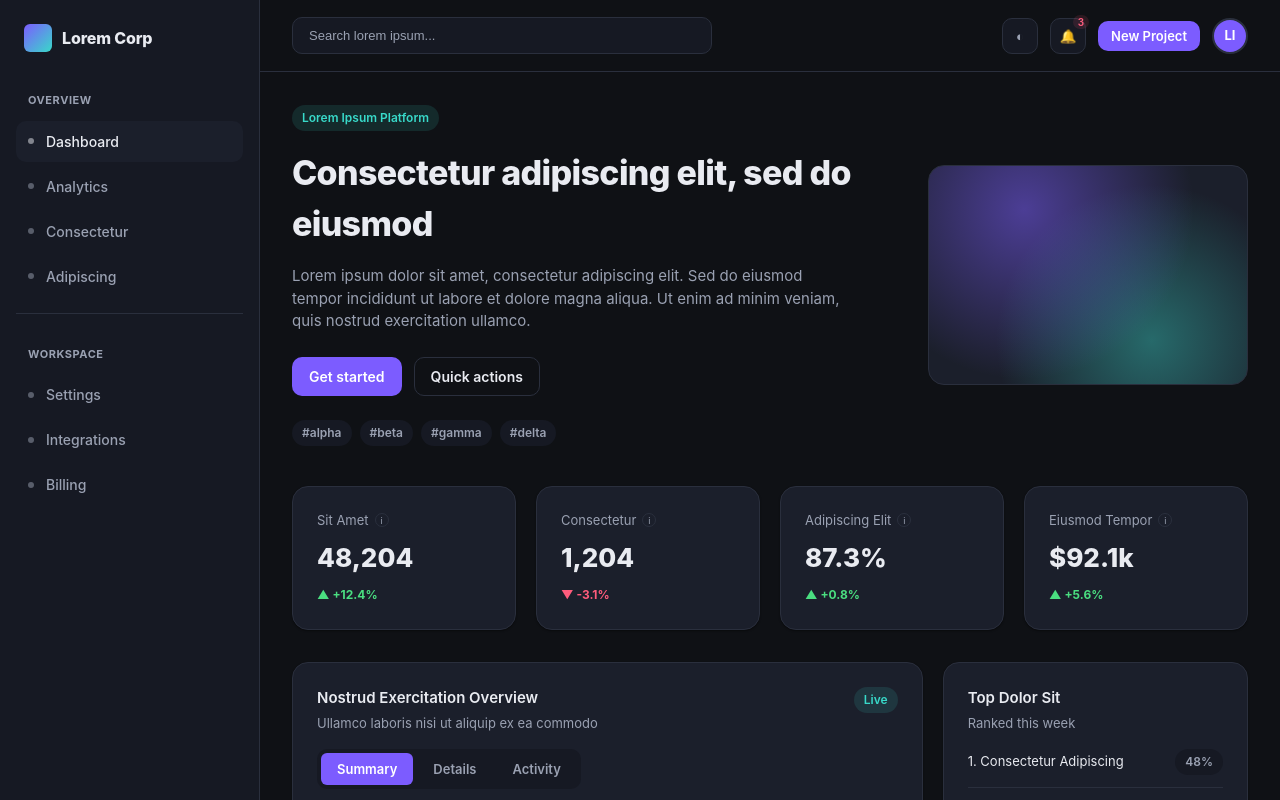
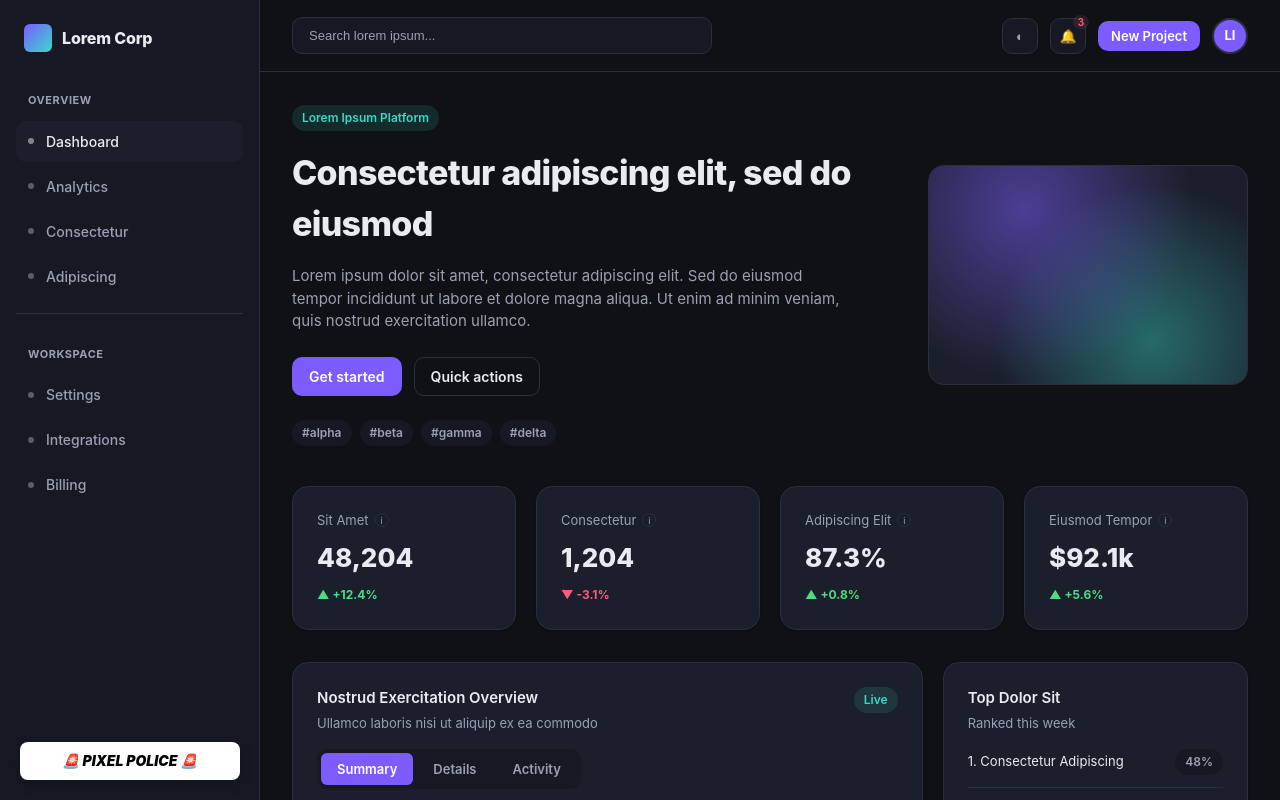
Before and after one commit to Chike1990/pixel-police, a React (Vite) app: page / in a window 1280 px wide. Shown: the top 800 px of the page. Built offline with nearby package versions, Linux system fonts and the light colour scheme.

Commit message:
feat(pixel-police): add measurement overlay

```diff
--- a/src/App.tsx
+++ b/src/App.tsx
@@ -12,6 +12,7 @@ import { StatsGrid } from './components/sections/StatsGrid'
 import { ContentGrid } from './components/sections/ContentGrid'
 import { DataTable } from './components/sections/DataTable'
 import { Gallery } from './components/sections/Gallery'
+import { PixelPolice } from './components/pixel-police/PixelPolice'
 
 function App() {
   return (
@@ -38,6 +39,7 @@ function App() {
             </FooterSlot>
           </Shell>
           <ToastViewport />
+         <PixelPolice />
         </ToastProvider>
       </RadixTooltip.Provider>
     </ThemeProvider>
--- /dev/null
+++ b/src/components/pixel-police/PixelPolice.tsx
@@ -0,0 +1,99 @@
+import { useEffect, useRef, useState } from 'react'
+import styled from 'styled-components'
+
+const Canvas = styled.canvas<{ $active: boolean }>`
+  position: fixed;
+  inset: 0;
+  z-index: 100;
+  pointer-events: none;
+  visibility: ${({ $active }) => ($active ? 'visible' : 'hidden')};
+  background: linear-gradient(to right, rgba(124, 92, 255, 0.4), rgba(255, 92, 124, 0.6));
+  backdrop-filter: blur(2px);
+`
+
+const WidgetContainer = styled.div`
+  position: fixed;
+  bottom: 20px;
+  left: 20px;
+  background: white;
+  border-radius: 8px;
+  box-shadow: 0 4px 14px rgba(0, 0, 0, 0.2);
+  z-index: 200;
+  display: flex;
+  flex-direction: column;
+  overflow: hidden;
+  pointer-events: all;
+  min-width: 220px;
+`
+
+const ToggleHeader = styled.button`
+  background: transparent;
+  border: none;
+  width: 100%;
+  padding: 12px 24px;
+  color: black;
+  font-size: 14px;
+  font-weight: 900;
+  font-style: italic;
+  cursor: pointer;
+  display: flex;
+  align-items: center;
+  justify-content: center;
+  gap: 8px;
+  line-height: 1;
+  transition: background 0.1s;
+
+  &:hover {
+    background: rgba(0, 0, 0, 0.05);
+  }
+
+  &:active {
+    background: rgba(0, 0, 0, 0.1);
+  }
+`
+
+export function PixelPolice() {
+  const [active, setActive] = useState(false)
+  const canvasRef = useRef<HTMLCanvasElement>(null)
+
+  useEffect(() => {
+    const canvas = canvasRef.current
+    if (!canvas) return
+
+    const setSize = () => {
+      canvas.width = window.innerWidth
+      canvas.height = window.innerHeight
+    }
+
+    setSize()
+    window.addEventListener('resize', setSize)
+
+    return () => window.removeEventListener('resize', setSize)
+  }, [])
+
+  useEffect(() => {
+    document.body.style.cursor = active ? 'crosshair' : ''
+
+    return () => {
+      document.body.style.cursor = ''
+    }
+  }, [active])
+
+  const handleToggle = () => setActive((prev) => !prev)
+
+  return (
+    <>
+      <Canvas ref={canvasRef} $active={active} data-pixel-police />
+
+      <WidgetContainer data-pixel-police>
+        <ToggleHeader
+          onClick={handleToggle}
+          aria-label={active ? 'Deactivate Pixel Police' : 'Activate Pixel Police'}
+          title="Pixel Police (Esc to close)"
+        >
+          🚨 PIXEL POLICE 🚨
+        </ToggleHeader>
+      </WidgetContainer>
+    </>
+  )
+}
```
Also changed, not shown: 1 other file (tests, documents, lock files or other folders).
